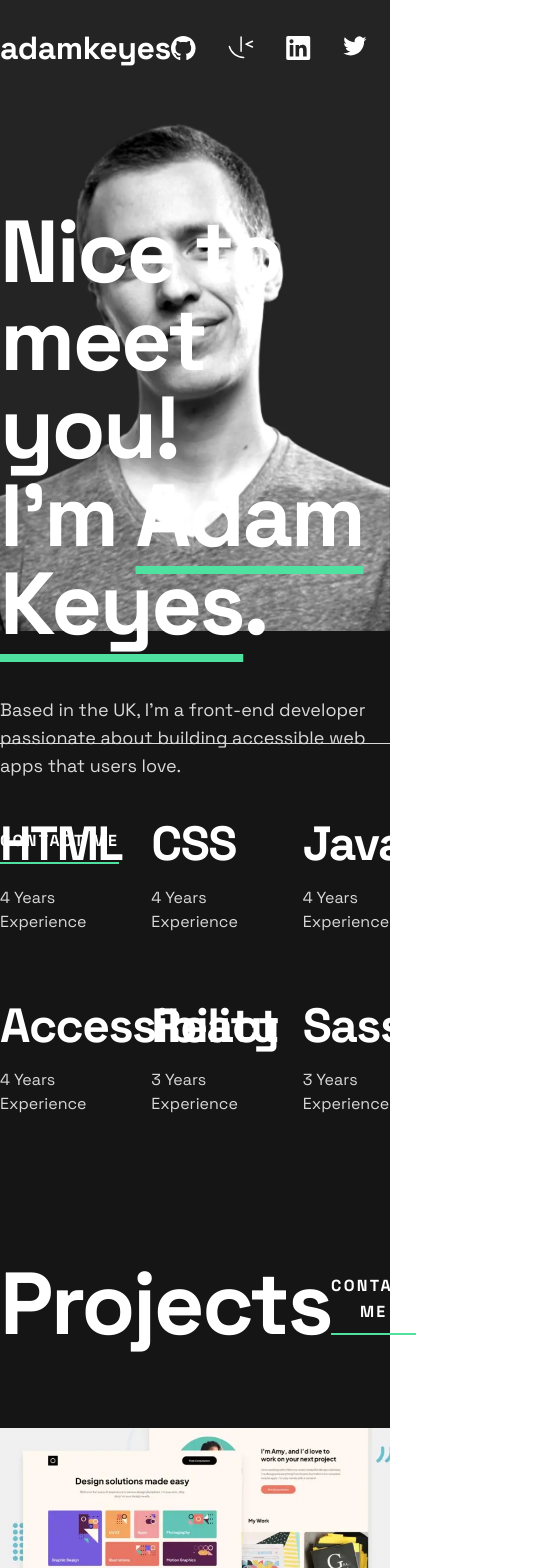
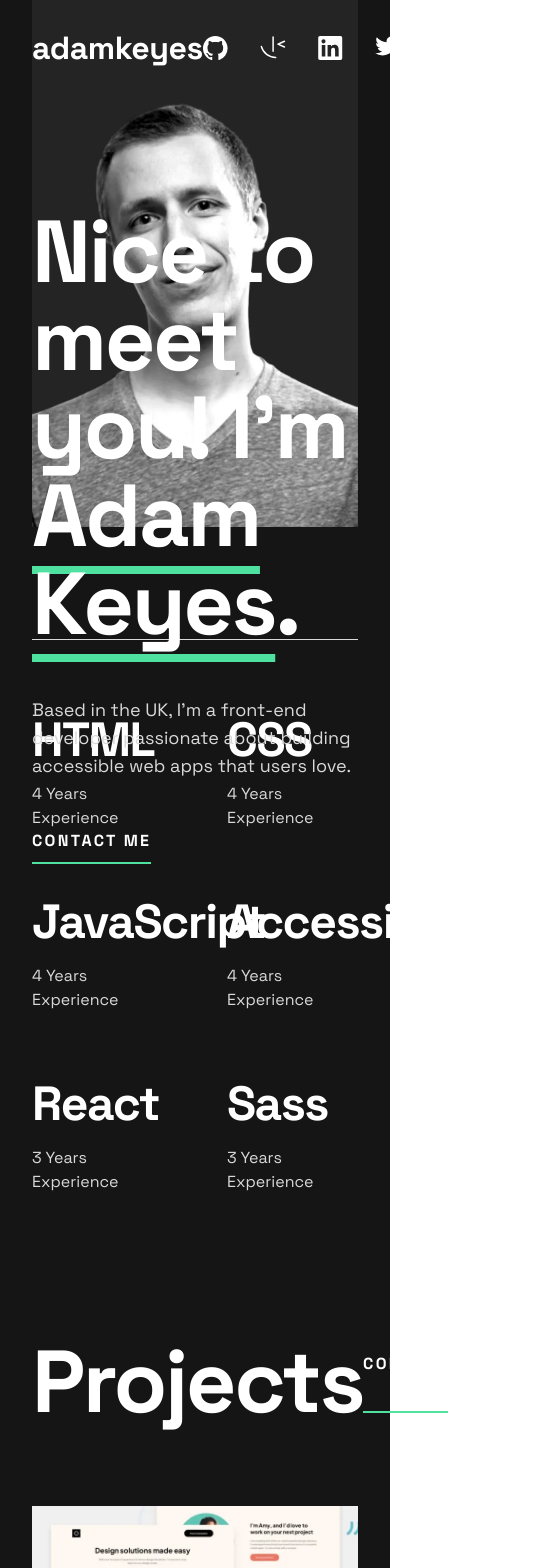
Before and after one commit to orphandeity/single-page-developer-portfolio, a Next.js app: page / in a window 390 px wide. Shown: the top 1568 px of the page, 536 px wide, since content can reach past the window. Built offline with nearby package versions, Linux system fonts and the light colour scheme.

Commit message:
responsive styles

```diff
--- a/src/components/ContactForm.tsx
+++ b/src/components/ContactForm.tsx
@@ -31,7 +31,7 @@ const ContactForm = () => {
       {(formik) => (
         <form
           onSubmit={formik.handleSubmit}
-          className="flex h-[327px] flex-col items-end justify-between"
+          className="flex h-[327px] w-[445px] flex-col items-end justify-between"
         >
           <div className="flex w-full flex-col">
             <div className="flex items-center">
--- a/src/pages/index.tsx
+++ b/src/pages/index.tsx
@@ -1,14 +1,17 @@
 import { type NextPage } from "next";
 import Head from "next/head";
+import Link from "next/link";
+import Image from "next/image";
+import { type Size, useWindowSize } from "~/lib/useWindowSize";
 import { Github, FrontendMentor, LinkedIn, Twitter } from "../lib/icons";
 import Button from "~/components/Button";
-import { projects } from "~/lib/data";
 import ProjectCard from "~/components/ProjectCard";
 import ContactForm from "~/components/ContactForm";
-import Link from "next/link";
-import Image from "next/image";
+import { projects } from "~/lib/data";
 
 const Home: NextPage = () => {
+  const size: Size = useWindowSize();
+
   return (
     <>
       <Head>
@@ -22,7 +25,7 @@ const Home: NextPage = () => {
         />
       </Head>
 
-      <main className="container mx-auto max-w-5xl">
+      <main className="container max-w-6xl px-8 lg:mx-auto">
         <div className="relative mb-28 flex justify-end">
           <div className="absolute inset-0 flex flex-col items-start gap-12">
             <header className="flex w-full items-center justify-between py-8">
@@ -36,9 +39,8 @@ const Home: NextPage = () => {
                 <Twitter />
               </menu>
             </header>
-            <h1 className="heading-xl mt-16">
-              Nice to meet you!
-              <br /> I&apos;m{" "}
+            <h1 className="heading-xl mt-16 max-w-xl lg:max-w-3xl">
+              Nice to {size.width! < 1024 && <br />} meet you! I&apos;m{" "}
               <span className="underline decoration-_green underline-offset-[20px]">
                 Adam Keyes
               </span>
@@ -64,7 +66,7 @@ const Home: NextPage = () => {
 
         <hr className="border-_gray" />
 
-        <div className="mt-[72px] grid grid-cols-3 gap-16">
+        <div className="mt-[72px] grid grid-cols-2 gap-16 lg:grid-cols-3">
           <div className="flex  flex-col gap-[14px]">
             <p className="heading-lg">HTML</p>
             <p className="text-_gray">4 Years Experience</p>
@@ -92,7 +94,7 @@ const Home: NextPage = () => {
         </div>
       </main>
 
-      <section className="container mx-auto my-36 flex max-w-5xl flex-col gap-20">
+      <section className="container my-36 flex max-w-6xl flex-col gap-20 px-8 lg:mx-auto">
         <div className="flex items-center justify-between">
           <h2 className="heading-xl">Projects</h2>
           <Link href={"#contact"}>
@@ -107,10 +109,10 @@ const Home: NextPage = () => {
       </section>
 
       <section id="contact" className="bg-_darkgray">
-        <div className="container mx-auto grid max-w-5xl grid-cols-2 gap-40 py-20">
-          <div>
+        <div className="container flex max-w-6xl grid-cols-2 flex-col items-center justify-center gap-40 px-8 py-20 lg:mx-auto lg:grid lg:items-start">
+          <div className="max-w-md text-center lg:text-left">
             <h2 className="heading-xl">Contact</h2>
-            <p className="mt-9 max-w-md text-lg text-_gray">
+            <p className="mt-9 text-lg text-_gray">
               I would love to hear about your project and how I could help.
               Please fill in the form, and I&apos;ll get back to you as soon as
               possible.
@@ -120,8 +122,9 @@ const Home: NextPage = () => {
         </div>
         <hr />
       </section>
+
       <footer className="bg-_darkgray">
-        <div className="container mx-auto flex max-w-5xl items-center justify-between py-8">
+        <div className="container flex max-w-6xl items-center justify-between px-8 py-8 lg:mx-auto">
           <span className="text-[32px] font-bold leading-[32px] tracking-[-0.44px]">
             adamkeyes
           </span>
```
